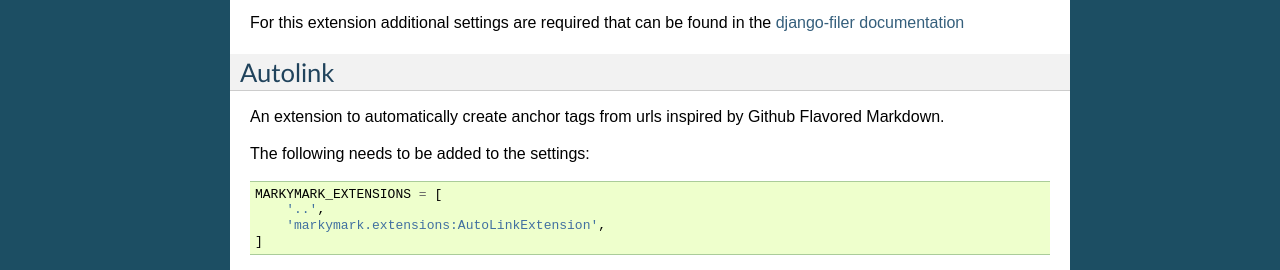
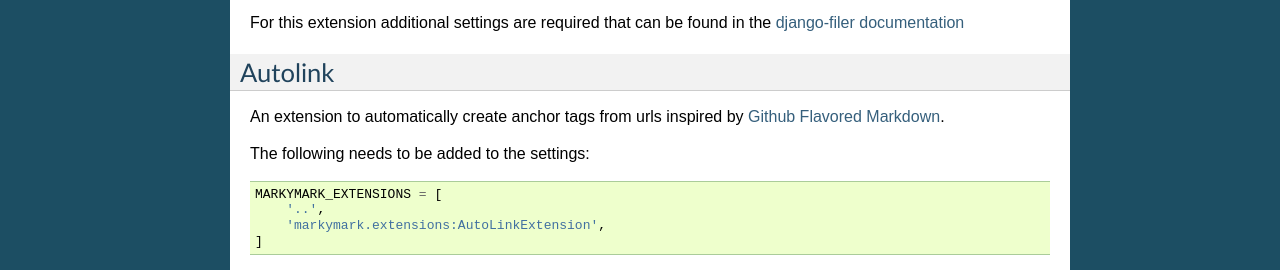
Before and after one commit to stephrdev/django-markymark, a Sphinx documentation site: the page built from docs/source/extensions.rst, in a window 1280 px wide. Shown: the part 991-1261 px from the top of the page. Built offline with Sphinx 7.4.7, drawn with Linux system fonts in a browser that asks for light colours; part of the change alters nothing that is shown.

```diff
--- a/docs/source/extensions.rst
+++ b/docs/source/extensions.rst
@@ -70,7 +70,7 @@ For this extension additional settings are required that can be found in the `dj
 Autolink
 --------
 
-An extension to automatically create anchor tags from urls inspired by Github Flavored Markdown.
+An extension to automatically create anchor tags from urls inspired by `Github Flavored Markdown <https://help.github.com/articles/github-flavored-markdown/>`_.
 
 The following needs to be added to the settings:
 
```
